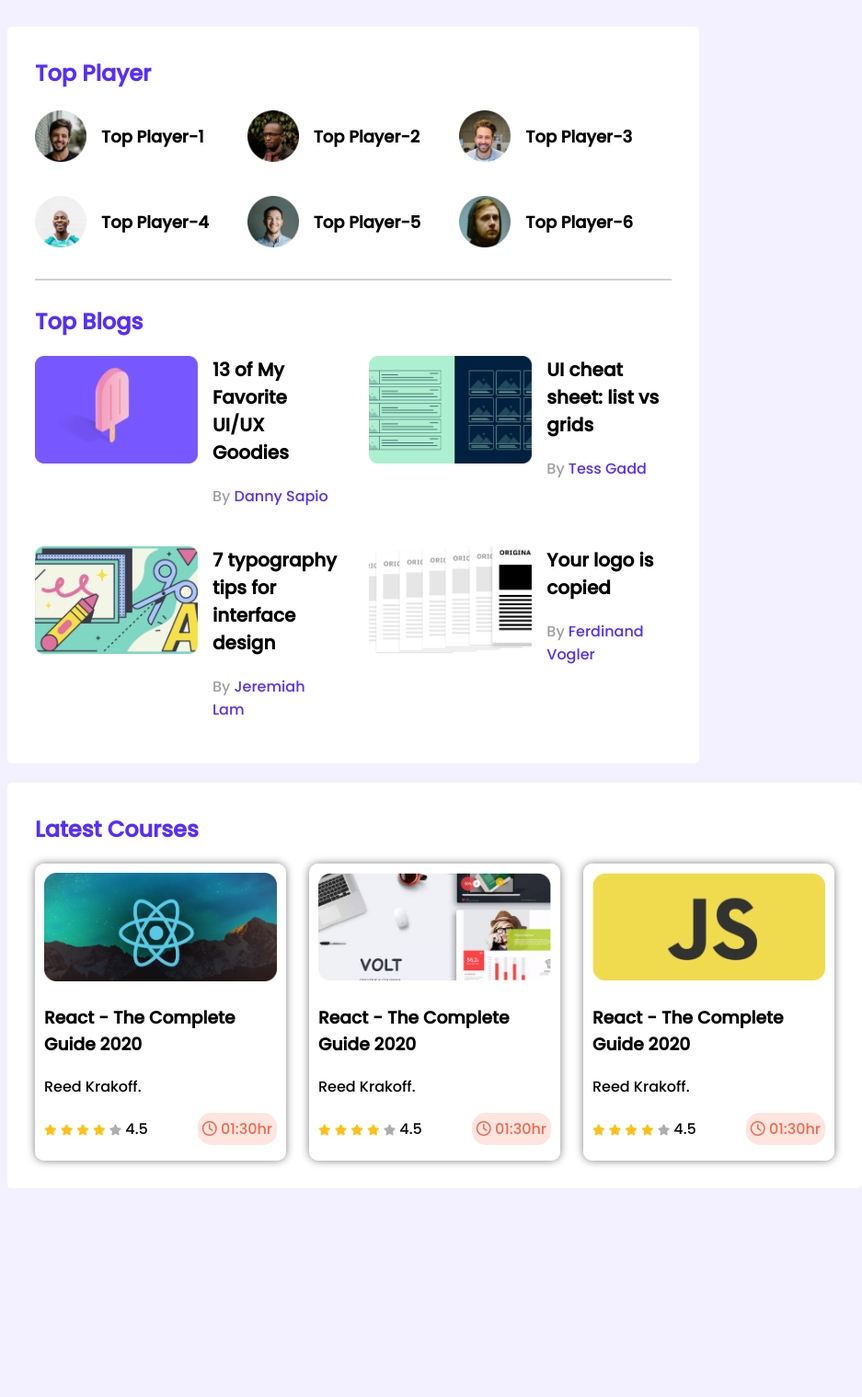
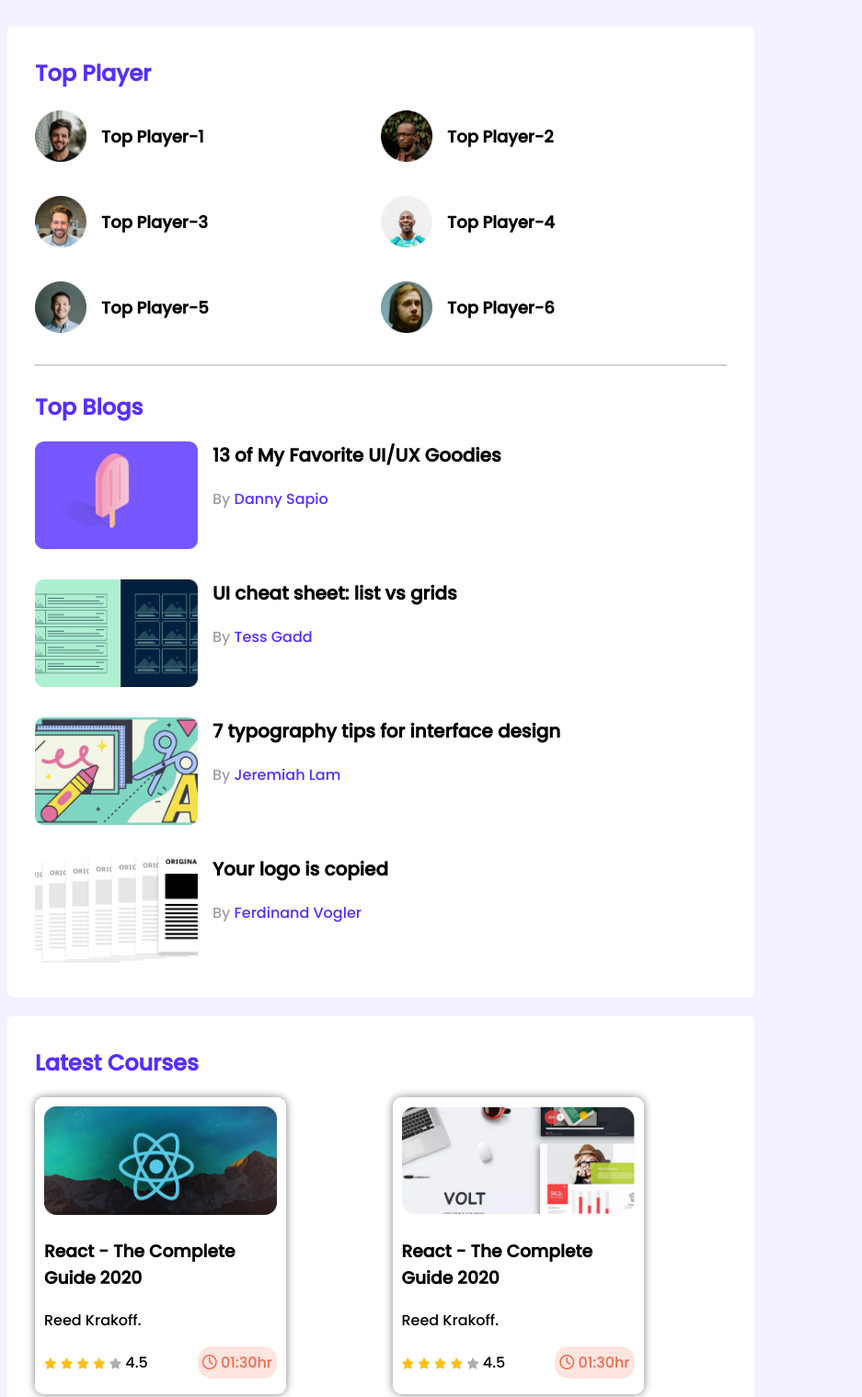
Before and after one commit to md-abdul-ahammed/leader-board-css3, a plain HTML site: page index.html in a window 768 px wide. Shown: the top 1519 px of the page at 92% size, 937 px wide, since content can reach past the window. Before the commit the page ends 1300 px from the top, so only its background shows below. Drawn offline with Linux system fonts and the light colour scheme.

Commit message:
fokira-marka

```diff
--- a/styles/style.css
+++ b/styles/style.css
@@ -150,5 +150,20 @@ hr{
     .courses{
         grid-row-gap: 30px;
     }
+}
 
+/* Tablet Decices */
+@media only screen and (min-width: 688px) and (max-width: 922px){
+    .container{
+        width: 100%;
+    }
+    .players, .courses{
+        grid-template-columns: repeat(2, 1fr);
+    }
+    .blogs{
+        grid-template-columns: repeat(1, 1fr);
+    }
+    .courses{
+        grid-row-gap: 30px;
+    }
 }
```
